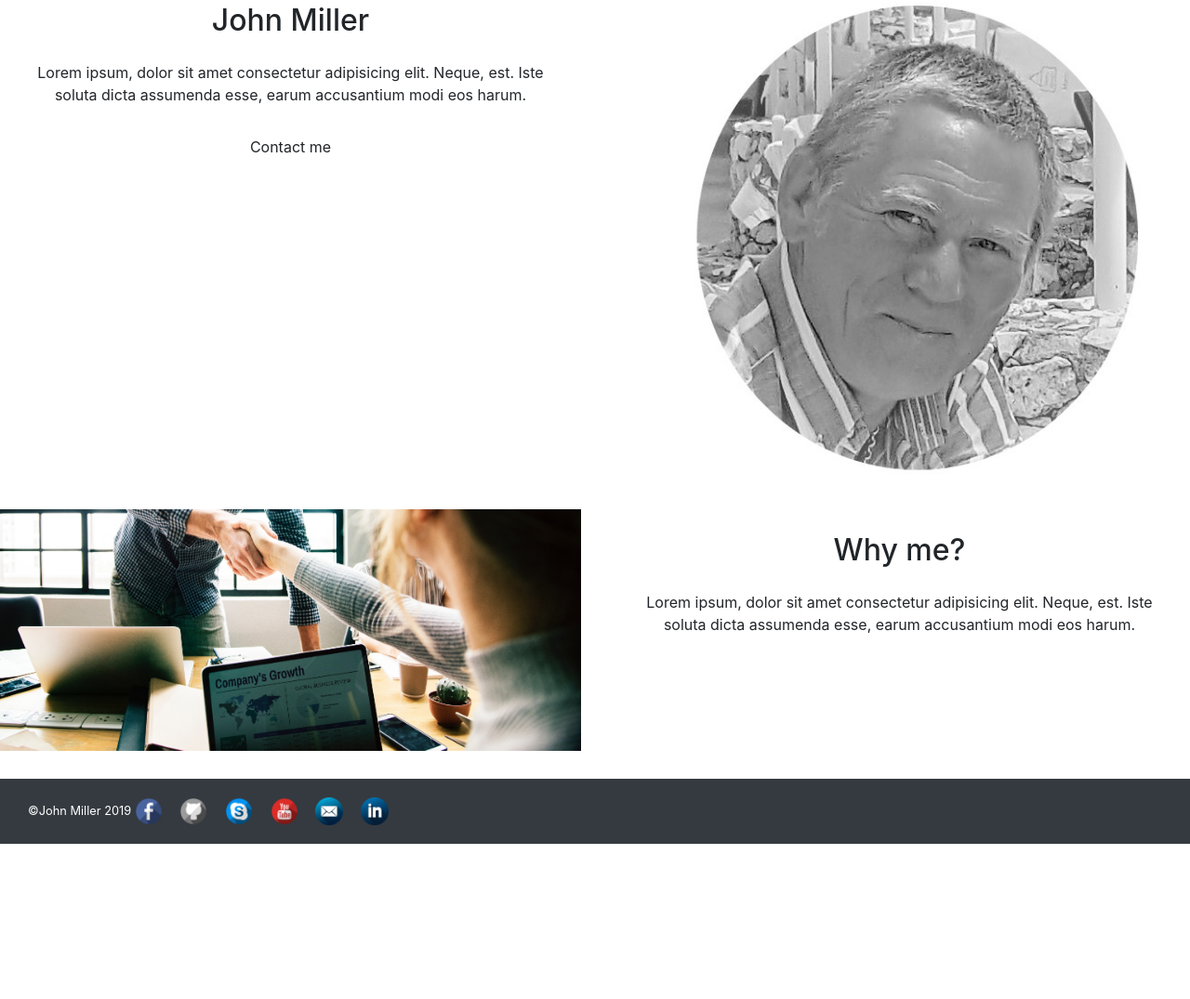
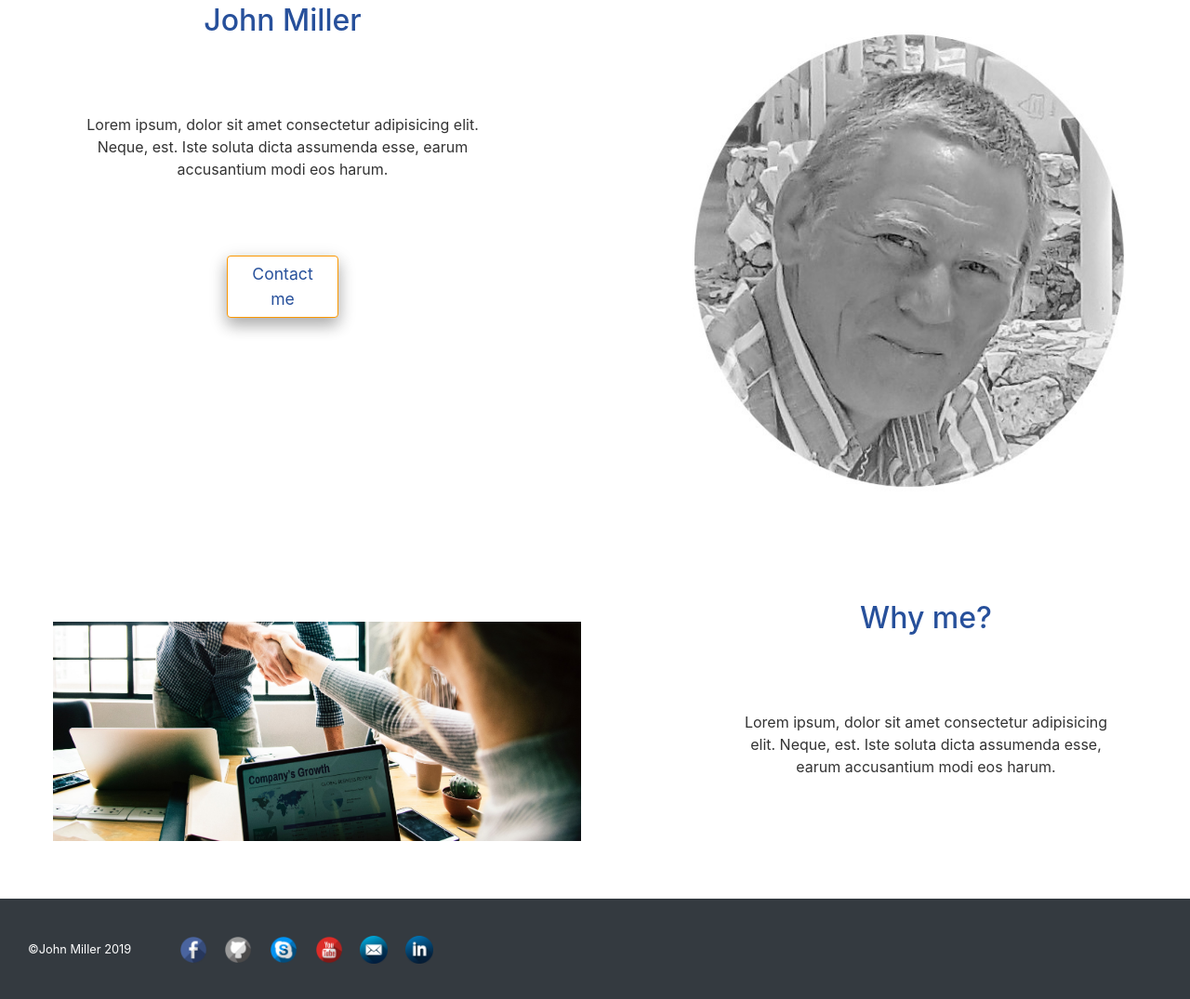
Before and after one commit to johnmiller1963/resume, a plain HTML site: page index.html in a window 1280 px wide. Shown: the part 91-1166 px from the top of the page at 93% size. Before the commit the page ends 999 px from the top, so only its background shows below. Drawn offline with nearby package versions, Linux system fonts and the light colour scheme; a web font is replaced by a local one.

Commit message:
decided on colors and added some css

```diff
--- a/assets/css/style.css
+++ b/assets/css/style.css
@@ -1,4 +1,11 @@
 @import url('https://fonts.googleapis.com/css?family=Niramit:100,200,300,400,500,600,700|Roboto:100,200,300,400,500,600,700&display=swap');
+
+/*
+Yellow #fce500
+Grey #333
+Blue #27509b
+orange #fc9700
+*/
 
 * {
  box-sizing: border-box;
@@ -24,21 +31,40 @@ body {
     padding: 5px;
     font-family: niramit, sans-serif;
     font-size: 18px;
-    color:blue;
+    color: #0B02DF;
+}
+
+.button-custom {
+    color:#27509b;
+    box-shadow: 3;
+    font-size: 1.1rem;
+    background-color: white;
+    box-shadow: 0 8px 16px 0 rgba(0,0,0,0.2), 0 6px 20px 0 rgba(0,0,0,0.19);
+    width: 120px;
+    border: 1px solid #fc9700;
+}
+
+.button-custom:hover {
+  background-color: #fc9700;
+  color: white;
+  box-shadow: 0 12px 16px 0 rgba(0,0,0,0.24), 0 17px 50px 0 rgba(0,0,0,0.19);
 }
 
 h2{
     margin: 25px;
     text-align: center;
+    color: #27509b;
 }
 
 p {
+    padding: 3.5rem;
     margin:25px;
     text-align: center;
+    color: #333;
 }
 
 .navbar-custom {
-    color: blue;
+    color: #0B02DF;
     background-color: #CC3333;
 }
 
--- a/index.html
+++ b/index.html
@@ -50,7 +50,7 @@
 
         <div class="main-container">
             <div class="row">
-                <div class="col order-md-2">
+                <div class="col p-2 m-4 order-md-2">
                     <img class="img-fluid img-locked" src="assets/images/profile_round.jpg" alt="">
                 </div>
                 <div class="col text-center order-md-1">
@@ -58,14 +58,14 @@
                         <p>
                             Lorem ipsum, dolor sit amet consectetur adipisicing elit. Neque, est. Iste soluta dicta assumenda esse, earum accusantium modi eos harum.
                         </p>
-                        <button class="btn btn-default">Contact me</button>
+                        <button class="btn button-custom">Contact me</button>
                 </div>
             </div>
             <div class="row">
-                <div class="col d-none d-md-block d-xl-block">
+                <div class="col p-5 m-4 d-none d-md-block d-xl-block">
                         <img src="assets/images/agreement.jpg" class="img-fluid" alt="">
                 </div>
-                <div class="col text-centre">
+                <div class="col pt-4 text-centre">
                     <h2>Why me?</h2>
                     <p>
                         Lorem ipsum, dolor sit amet consectetur adipisicing elit. Neque, est. Iste soluta dicta assumenda esse, earum accusantium modi eos harum.
@@ -76,12 +76,12 @@
 <!-- Footer -->
 
             <footer class="bg-dark text-white mt-8 centre">
-                <div class="container-fluid py-1">
+                <div class="container-fluid my-4">
                     <div class="row">
                         <div class="col py-3">
                                 <!-- Social icons -->
                                 <div class="col small">©John Miller 2019
-                                    <a class="col-4-sm facebook-icon" href="https://www.facebook.com" target="_blank">
+                                    <a class="pl-5 col-4-sm facebook-icon" href="https://www.facebook.com" target="_blank">
                                         <img src="assets/images/social/iconfinder_Facebook-01_762315.png" width="30" height="30" alt="">
                                     </a>
                                     <a class="col git-icon" href="https://www.github.com" target="_blank">
```
